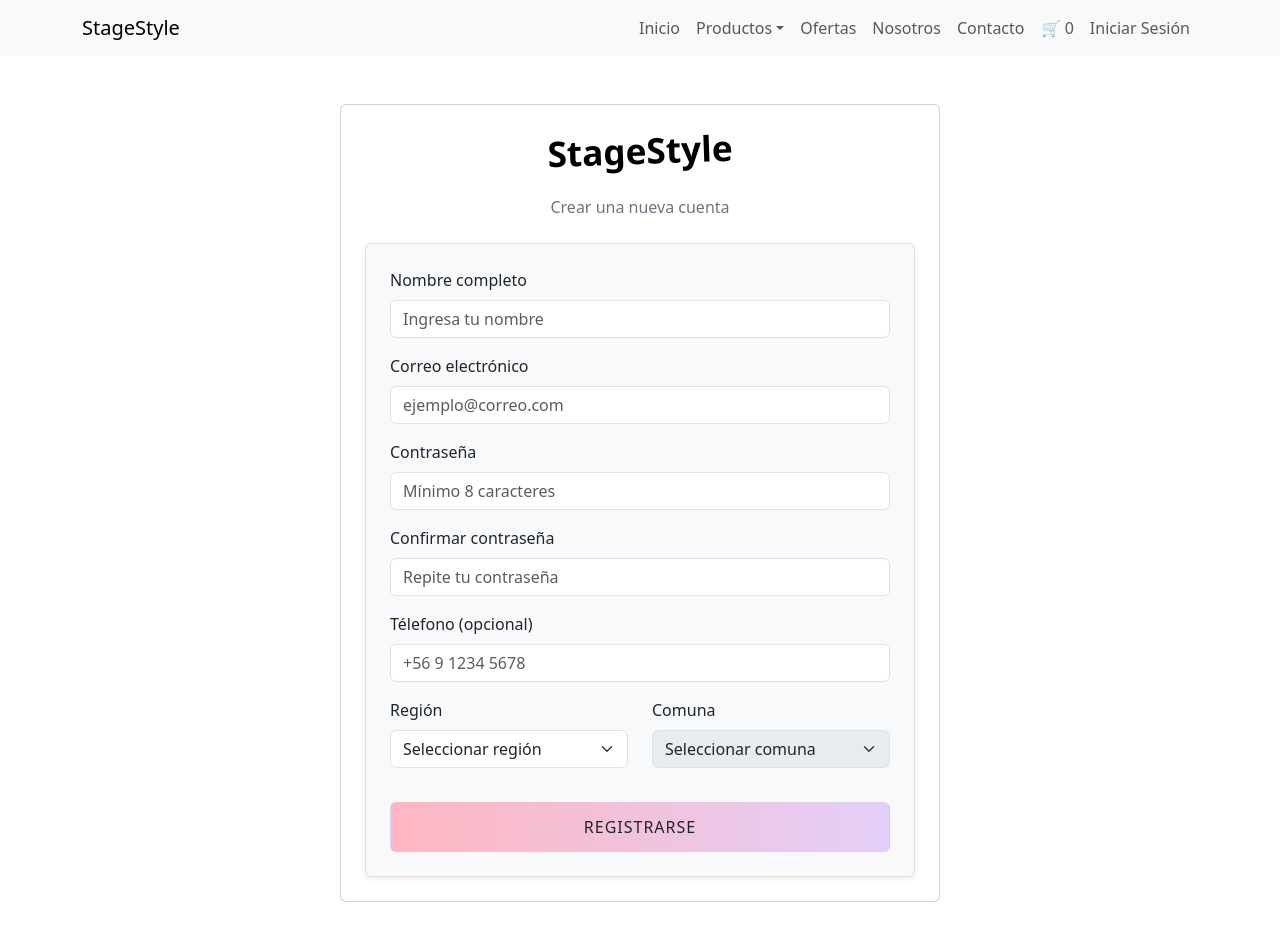
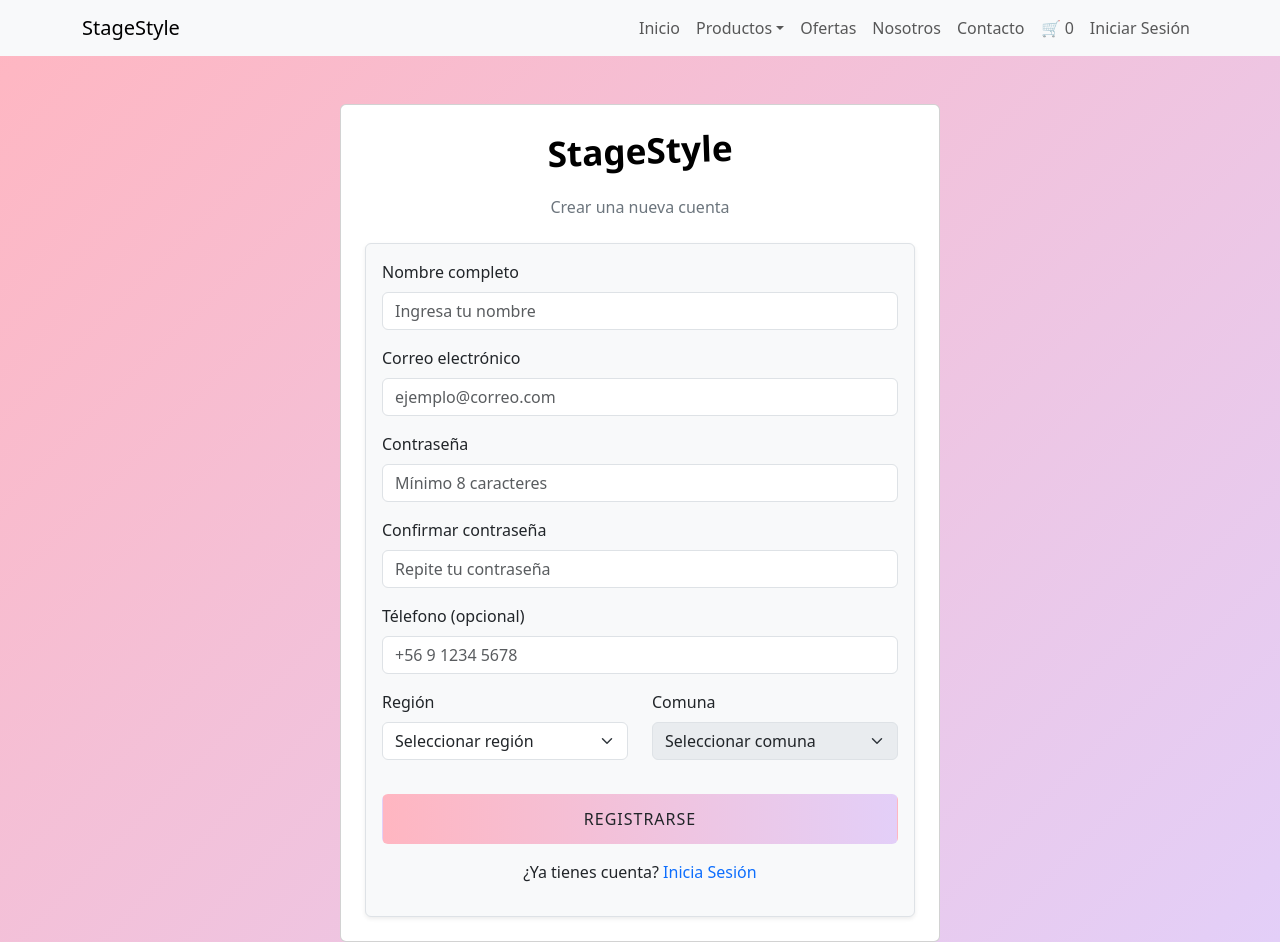
Before and after one commit to sebaLcode/StageStyle-Ecommerce, a React (Create React App) app: page /register in a window 1280 px wide. Before the commit the page ends 902 px from the top, so only its background shows below. Built offline with nearby package versions, Linux system fonts and the light colour scheme.

Commit message:
Añadiendo diseño a la página de registro

```diff
--- a/src/components/organisms/RegistrationForm.js
+++ b/src/components/organisms/RegistrationForm.js
@@ -1,4 +1,5 @@
 import React, { useState } from 'react';
+import { Link } from 'react-router-dom';
 import FormGroup from '../molecules/FormGroup';
 import Button from '../atoms/Button';
 import LocationSelector from './LocationSelector';
@@ -35,7 +36,8 @@ function RegistrationForm() {
   };
 
   return (
-    <form onSubmit={handleSubmit} className="p-4 border rounded shadow-sm bg-light text-start">
+    //Se puede probar con p-3 o p-4
+    <form onSubmit={handleSubmit} className="p-3 border rounded shadow-sm bg-light text-start">
       <FormGroup
         label="Nombre completo"
         type="text"
@@ -82,12 +84,18 @@ function RegistrationForm() {
       />
       <div className="row">
         <LocationSelector
-            onLocationChange={handleChange}
-            regionValue={formData.region}
-            comunaValue={formData.comuna}
+          onLocationChange={handleChange}
+          regionValue={formData.region}
+          comunaValue={formData.comuna}
         />
       </div>
       <Button text="Registrarse" variant="register" type="submit" />
+      <p className="text-center mt-3">
+        ¿Ya tienes cuenta?{' '}
+        <Link to="/" className="text-primary text-decoration-none">
+          Inicia Sesión
+        </Link>
+      </p>
     </form>
   );
 }
--- a/src/components/templates/RegistrationTemplate.css
+++ b/src/components/templates/RegistrationTemplate.css
@@ -1,3 +1,8 @@
+.registrationTemplate{
+    background:linear-gradient(135deg, #FFB6C1, #E3CFF8);
+    min-height: 100vh
+}
+
 .brand-header h2 {
     color: #000000;
     font-weight: 700;
--- a/src/components/templates/RegistrationTemplate.js
+++ b/src/components/templates/RegistrationTemplate.js
@@ -5,7 +5,7 @@ import './RegistrationTemplate.css'
 
 function RegistrationTemplate() {
   return (
-    <>
+    <div className='registrationTemplate'>
       <NavbarApp />
       <div className="container mt-5 d-flex justify-content-center align-items-center">
         <div className="card p-4" style={{ maxWidth: '600px', width: '100%' }}>
@@ -19,7 +19,7 @@ function RegistrationTemplate() {
           <RegistrationForm />
         </div>
       </div>
-    </>
+    </div>
   );
 }
 
```
